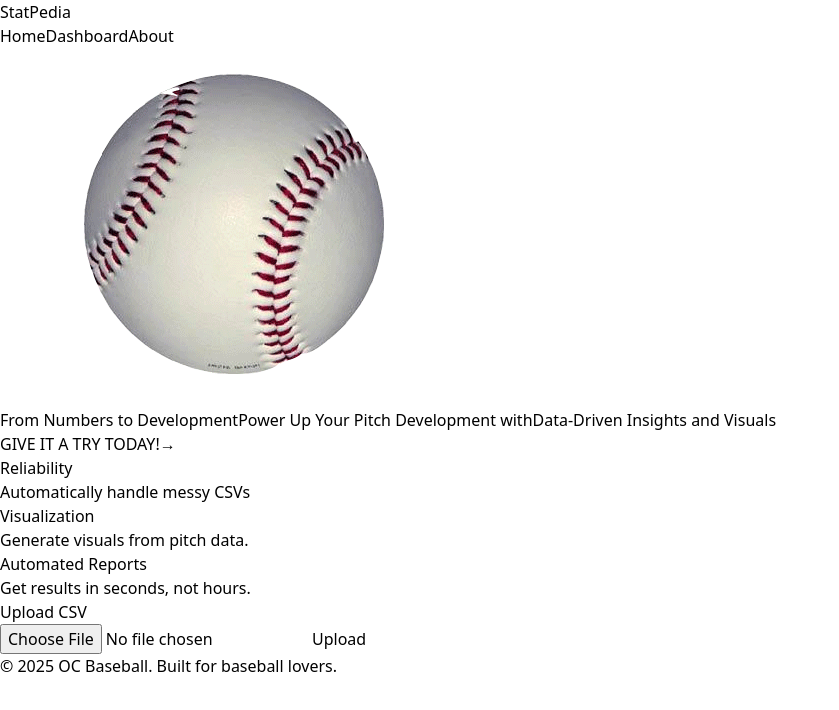
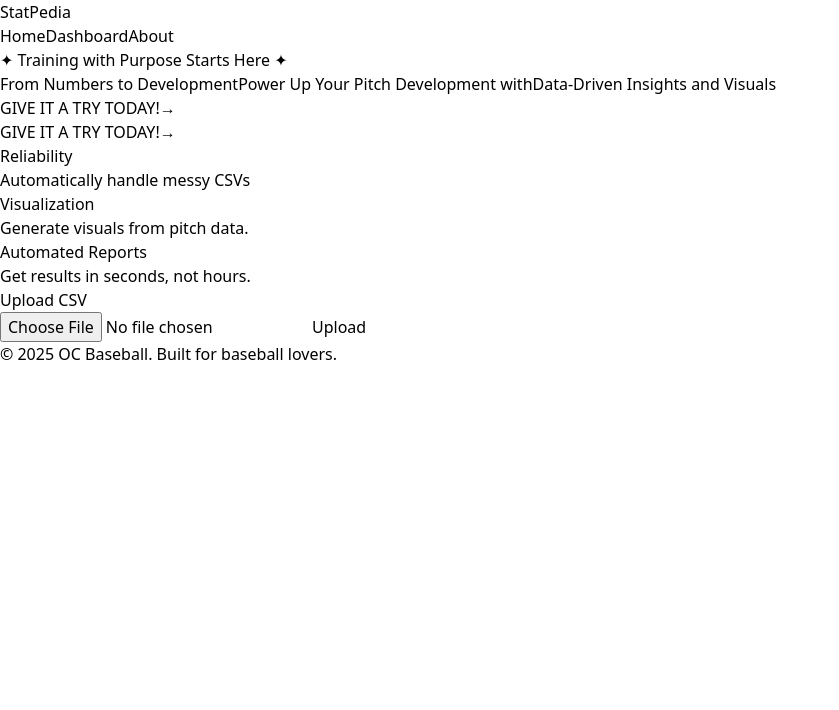
Before and after one commit to yandersonpark1/BSBL-Scout, a React app in the folder frontend/: page / in a window 1280 px wide. Shown: the top 710 px of the page, without its empty margins (0-839 px from the left). Built offline with nearby package versions, Linux system fonts and the light colour scheme; the HTML template or start-up script is replaced by a standard one.

Commit message:
hero fixed to match color scheme and scroll buton to upload csv

```diff
--- a/frontend/src/components/hero.tsx
+++ b/frontend/src/components/hero.tsx
@@ -1,28 +1,42 @@
-export default function Hero() {
+interface HeroProps {
+  scrollToUploadForm: () => void;
+}
+
+export default function Hero({ scrollToUploadForm }: HeroProps) {
   return (
-    <section className="w-full flex flex-col justify-center items-center text-center p-12 bg-black">
-        <div className="w-full max-w-6xl mx-auto text-center">
-            <div className="relative w-full h-24 overflow-hidden mb-6">
-                <img
-                    src="/baseball.gif"
-                    alt="Baseball"
-                    className="absolute top-1/2 left-0 h-12 w-12 transform -translate-y-1/2 animate-baseball"
-                />
-            </div>
+    <section className="relative w-full min-h-screen flex items-center justify-center text-center px-6 overflow-hidden">
+      <div className="relative z-10 w-full max-w-6xl">
 
-        <h2 className="text-2xl sm:text-3xl lg:text-4xl font-bold mb-6 leading-tight">
-            <span className="bg-yellow-100 bg-clip-text text-transparent block">
+        {/* First Button */}
+        <button className="mt-20 px-8 py-4 mb-6 rounded-full border-2 border-blue-300 bg-transparent hover:scale-105 hover:shadow-2xl cursor-default">
+          <span className="bg-gradient-to-r from-blue-300 to-green-300 bg-clip-text text-transparent font-semibold text-lg">
+            ✦ Training with Purpose Starts Here ✦
+          </span>
+        </button>
+
+        {/* Heading */}
+        <h2 className="text-3xl sm:text-3xl lg:text-5xl font-bold leading-relaxed mt-12">
+          <span className="bg-blue-100 bg-clip-text text-transparent block mb-4">
             From Numbers to Development
           </span>
-
-            <span className="bg-gradient-to-r from-red-500 to-yellow-500 bg-clip-text text-transparent block">
+          <span className="bg-gradient-to-r from-blue-300 to-green-300 bg-clip-text text-transparent block mb-4">
             Power Up Your Pitch Development with
           </span>
-
-            <span className="bg-yellow-100 bg-clip-text text-transparent block">
+          <span className="bg-blue-100 bg-clip-text text-transparent block pb-3">
             Data-Driven Insights and Visuals
           </span>
         </h2>
+
+        {/* Scroll Button */}
+        <button
+          onClick={scrollToUploadForm}
+          className="mt-20 group px-8 py-4 mb-12 rounded-full bg-white text-blue-400 font-semibold text-lg hover:bg-blue-500 hover:text-gray-900 transition-all duration-300 transform hover:scale-105 hover:shadow-2xl">
+          GIVE IT A TRY TODAY!
+          <span className="ml-2 group-hover:translate-x-1 transition-transform duration-300 inline-block">
+            →
+          </span>
+        </button>
+
       </div>
     </section>
   );
```
Lines whose indentation alone changed are shown as unchanged.
